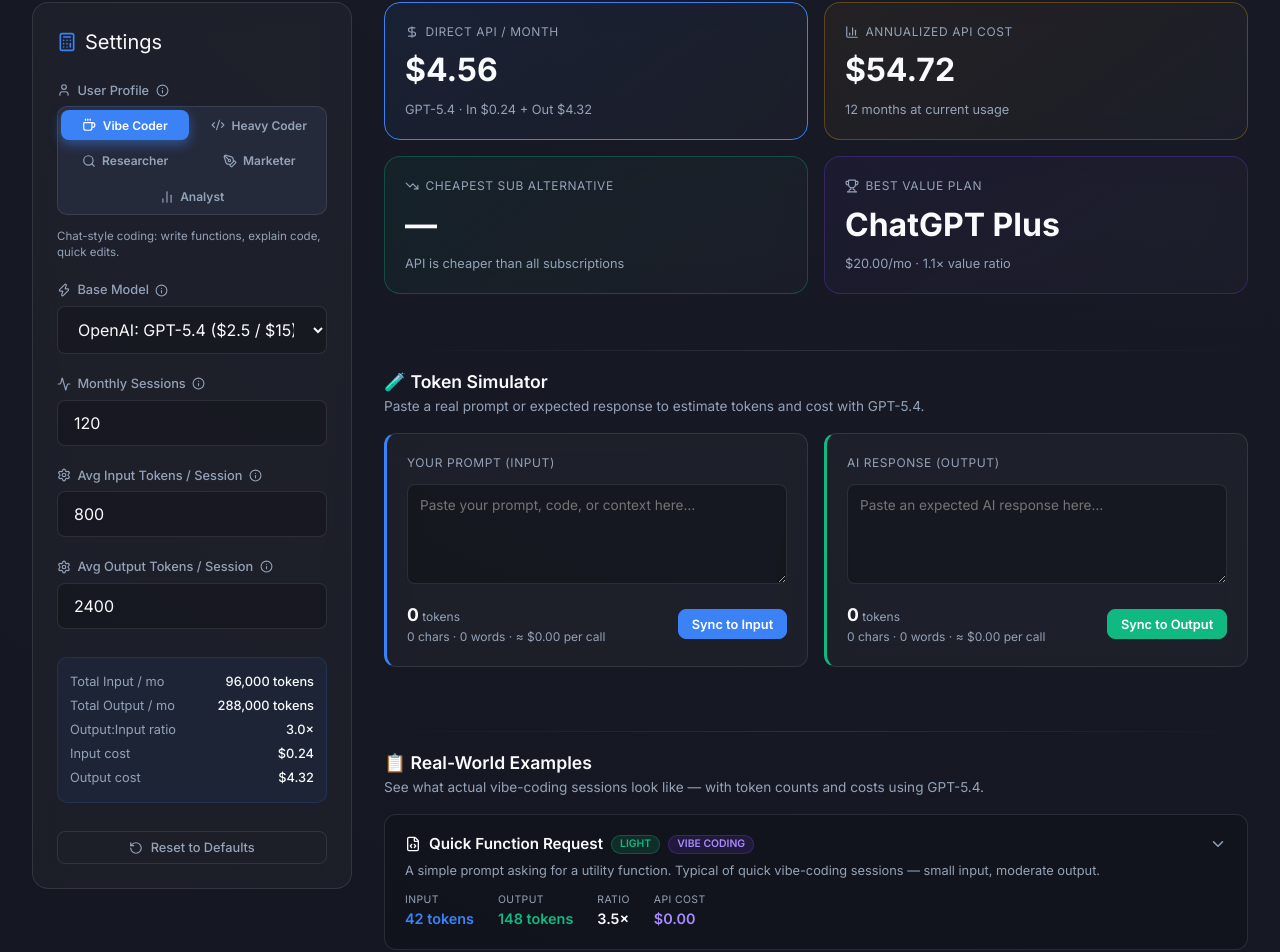
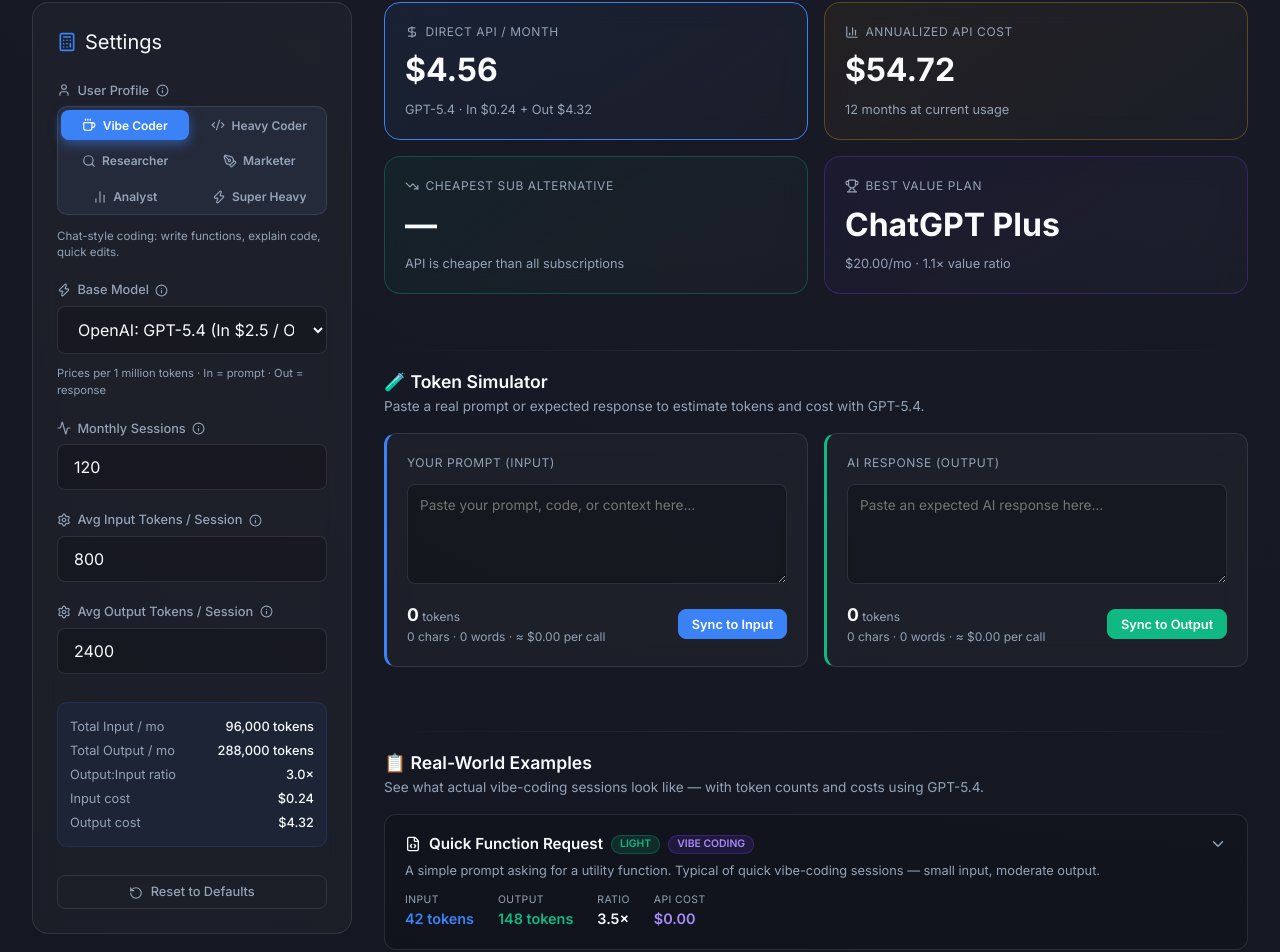
Before and after one commit to brknolan4/aicalcsolutions, a React (Vite) app: page / in a window 1280 px wide. Shown: the part 1218-2170 px from the top of the page. Built offline with nearby package versions, Linux system fonts and the light colour scheme.

Commit message:
Add Super Heavy profile, improve model pricing tooltip, add update-ai-pricing skill

```diff
--- a/src/App.jsx
+++ b/src/App.jsx
@@ -213,6 +213,9 @@ function App() {
                 <button className={`toggle-btn ${profile==='analyst'?'active':''}`} onClick={()=>setProfile('analyst')}>
                   <BarChart2 size={14}/> Analyst
                 </button>
+                <button className={`toggle-btn ${profile==='superheavy'?'active':''}`} onClick={()=>setProfile('superheavy')}>
+                  <Zap size={14}/> Super Heavy
+                </button>
               </div>
               {usageProfiles[profile] && (
                 <p style={{fontSize:'0.72rem', color:'var(--text-secondary)', marginTop:'0.4rem', lineHeight:1.4}}>
@@ -223,14 +226,17 @@ function App() {
 
             <div className="input-group">
               <Tip icon={Zap} label="Base Model"
-                tooltip="The AI model whose API token pricing is used for direct-cost calculations." />
+                tooltip="Select the AI model you use most. The two numbers shown are the API prices per 1 million tokens — Input price (what you send) / Output price (what the model replies with). Output is always more expensive. Example: $2.50 / $15.00 means $2.50 per 1M input tokens and $15.00 per 1M output tokens." />
               <select value={selectedModel} onChange={e=>setSelectedModel(e.target.value)}>
                 {apiModels.map(m=>(
                   <option key={m.id} value={m.id}>
-                    {m.provider}: {m.name} (${m.inputPrice} / ${m.outputPrice})
+                    {m.provider}: {m.name} (In ${m.inputPrice} / Out ${m.outputPrice} per 1M)
                   </option>
                 ))}
               </select>
+              <p style={{fontSize:'0.7rem', color:'var(--text-secondary)', marginTop:'0.3rem'}}>
+                Prices per 1 million tokens · In = prompt · Out = response
+              </p>
             </div>
 
             <div className="input-group">
--- a/src/data/pricingModels.js
+++ b/src/data/pricingModels.js
@@ -178,6 +178,15 @@ export const usageProfiles = {
     inputTokensPerSession: 5000,
     outputTokensPerSession: 3000,
     toolUsagePercent: 30,
+  },
+  superheavy: {
+    name: 'Super Heavy User',
+    icon: 'Zap',
+    description: 'Full-time AI-native developer: multi-agent pipelines, 200K+ context windows, 8+ hours/day of active prompting across multiple models.',
+    sessionsPerMonth: 800,
+    inputTokensPerSession: 50000,
+    outputTokensPerSession: 20000,
+    toolUsagePercent: 90,
   },
 };
 
```
Also changed, not shown: .agents/skills/update-ai-pricing/SKILL.md (added).
